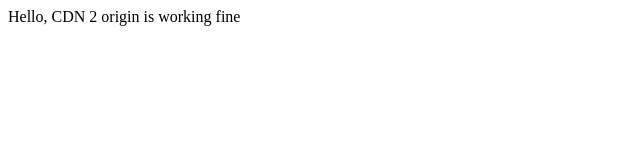
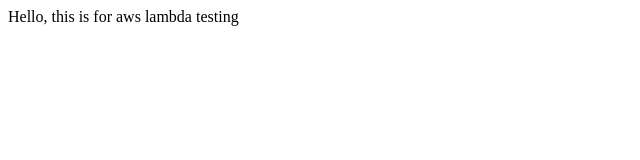
Before and after one commit to dk03051996/testing_lambda, a plain HTML site: page index.html in a window 1280 px wide. Shown: the full height of the page, 0-640 px from the left. Drawn offline with Linux system fonts and the light colour scheme.

Commit message:
Update index.html

```diff
--- a/index.html
+++ b/index.html
@@ -4,6 +4,6 @@
         <!-- head definitions go here -->
     </head>
     <body>
-        Hello, CDN 2 origin is working fine
+        Hello, this is for aws lambda testing
     </body>
 </html>
```
